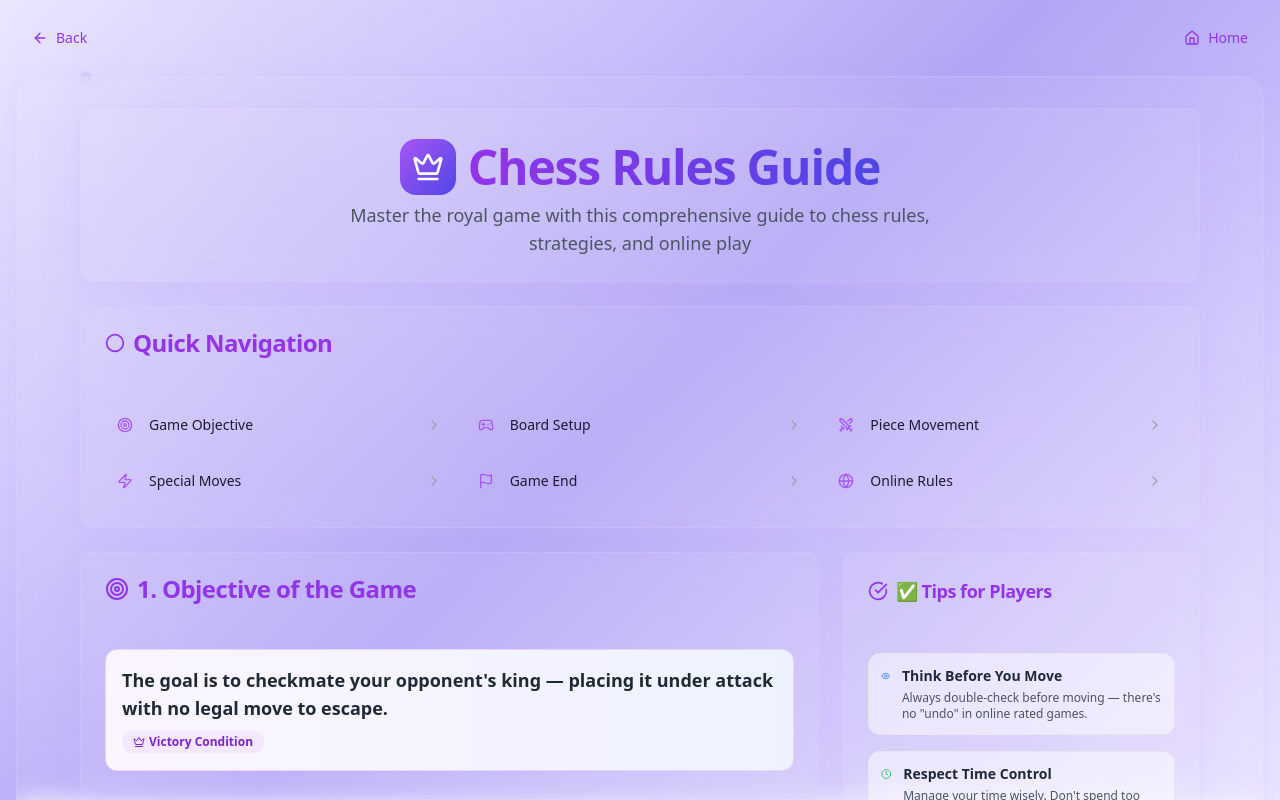
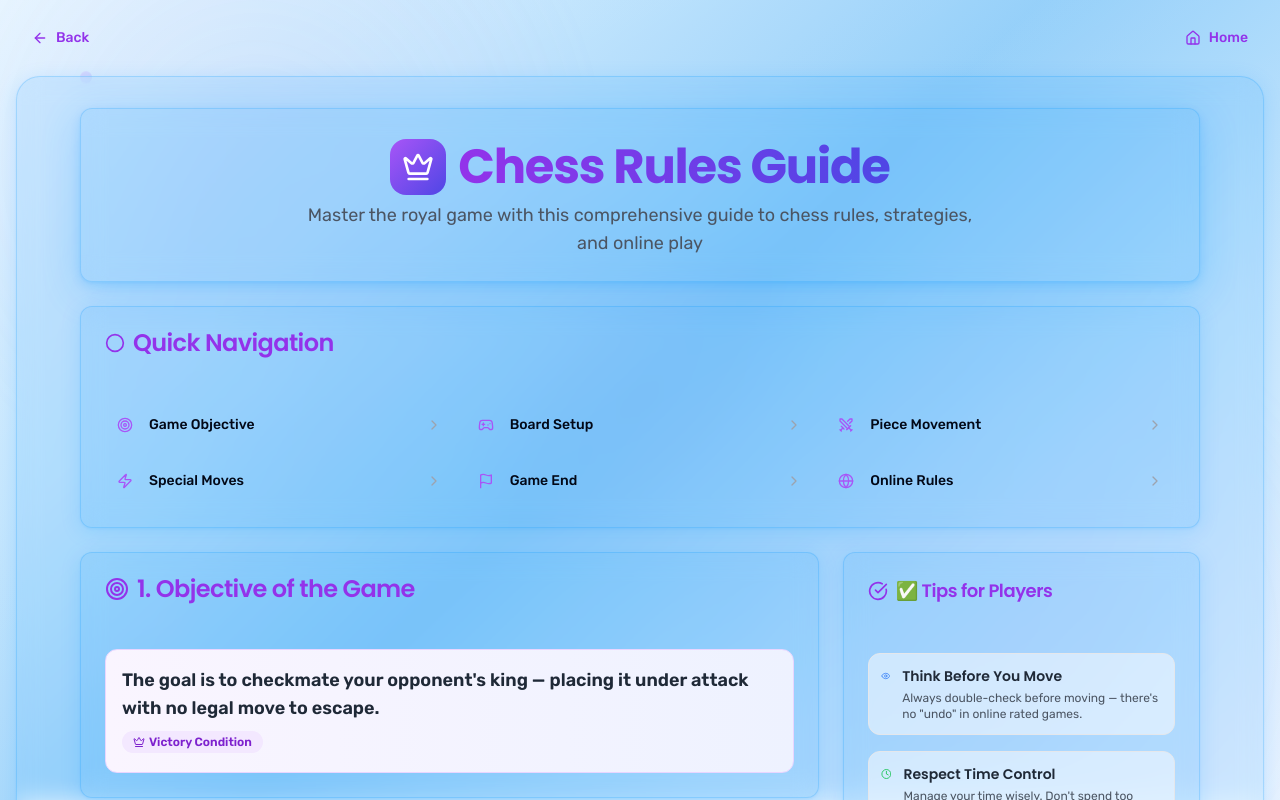
Before and after one commit to Novo0007/kingly-cash-chess, a React (Vite) app: page /chess-rules in a window 1280 px wide. Shown: the top 800 px of the page. Built offline with nearby package versions, Linux system fonts and the light colour scheme.

Commit message:
Add Google Fonts for Rubik and Poppins typography
cgen-be30af82f7334813a1e0541c799a5f43

```diff
--- a/index.html
+++ b/index.html
@@ -25,6 +25,14 @@
       content="https://lovable.dev/opengraph-image-p98pqg.png"
     />
 
+    <!-- Google Fonts for Modern Typography -->
+    <link rel="preconnect" href="https://fonts.googleapis.com" />
+    <link rel="preconnect" href="https://fonts.gstatic.com" crossorigin />
+    <link
+      href="https://fonts.googleapis.com/css2?family=Rubik:ital,wght@0,300;0,400;0,500;0,600;0,700;0,800;0,900;1,300;1,400;1,500;1,600;1,700;1,800;1,900&family=Poppins:ital,wght@0,100;0,200;0,300;0,400;0,500;0,600;0,700;0,800;0,900;1,100;1,200;1,300;1,400;1,500;1,600;1,700;1,800;1,900&display=swap"
+      rel="stylesheet"
+    />
+
     <!-- Razorpay Payment Gateway Script -->
     <script src="https://checkout.razorpay.com/v1/checkout.js"></script>
   </head>
--- a/src/index.css
+++ b/src/index.css
@@ -2,90 +2,91 @@
 @tailwind components;
 @tailwind utilities;
 
-/* Beautiful Lavender Theme - Elegant and Professional */
+/* Vibrant Electric Blue Theme - Modern and Dynamic */
 
 @layer base {
   :root {
-    /* Lavender Theme Variables */
-    --background: 250 100% 98%;
-    --foreground: 250 30% 15%;
+    /* Electric Blue Theme Variables */
+    --background: 0 0% 100%;
+    --foreground: 222 84% 5%;
 
-    --card: 250 100% 96%;
-    --card-foreground: 250 30% 15%;
+    --card: 0 0% 100%;
+    --card-foreground: 222 84% 5%;
 
-    --popover: 250 100% 97%;
-    --popover-foreground: 250 30% 15%;
+    --popover: 0 0% 100%;
+    --popover-foreground: 222 84% 5%;
 
-    --primary: 250 85% 70%;
-    --primary-foreground: 250 100% 98%;
+    --primary: 205 100% 50%;
+    --primary-foreground: 0 0% 100%;
 
-    --secondary: 250 20% 88%;
-    --secondary-foreground: 250 30% 25%;
+    --secondary: 210 40% 98%;
+    --secondary-foreground: 222 47% 11%;
 
-    --muted: 250 15% 92%;
-    --muted-foreground: 250 30% 40%;
+    --muted: 210 40% 98%;
+    --muted-foreground: 215 15% 45%;
 
-    --accent: 270 80% 75%;
-    --accent-foreground: 250 100% 98%;
+    --accent: 205 95% 55%;
+    --accent-foreground: 0 0% 100%;
 
-    --destructive: 0 80% 65%;
-    --destructive-foreground: 250 100% 98%;
+    --destructive: 0 84% 60%;
+    --destructive-foreground: 0 0% 100%;
 
-    --border: 250 20% 85%;
-    --input: 250 20% 90%;
-    --ring: 250 85% 70%;
+    --border: 214 32% 91%;
+    --input: 214 32% 91%;
+    --ring: 205 100% 50%;
 
     --radius: 0.75rem;
 
-    /* Lavender specific colors */
-    --lavender-50: 250 100% 98%;
-    --lavender-100: 250 100% 95%;
-    --lavender-200: 250 90% 88%;
-    --lavender-300: 250 80% 80%;
-    --lavender-400: 250 75% 70%;
-    --lavender-500: 250 70% 60%;
-    --lavender-600: 250 65% 50%;
-    --lavender-700: 250 60% 40%;
-    --lavender-800: 250 55% 30%;
-    --lavender-900: 250 50% 20%;
+    /* Electric Blue specific colors */
+    --electric-50: 205 100% 98%;
+    --electric-100: 205 100% 95%;
+    --electric-200: 205 95% 88%;
+    --electric-300: 205 90% 78%;
+    --electric-400: 205 85% 65%;
+    --electric-500: 205 100% 50%;
+    --electric-600: 205 100% 45%;
+    --electric-700: 205 100% 38%;
+    --electric-800: 205 100% 30%;
+    --electric-900: 205 100% 22%;
 
     /* Complementary colors */
-    --lavender-accent: 270 80% 75%;
-    --lavender-soft: 280 60% 85%;
-    --lavender-muted: 250 30% 88%;
-    --lavender-text: 250 40% 25%;
-    --lavender-light: 250 100% 99%;
+    --electric-accent: 195 100% 55%;
+    --electric-soft: 200 80% 85%;
+    --electric-muted: 210 30% 88%;
+    --electric-text: 222 84% 5%;
+    --electric-light: 0 0% 100%;
+    --electric-neutral: 220 13% 91%;
   }
 
   .dark {
-    /* Dark lavender theme */
-    --background: 250 20% 8%;
-    --foreground: 250 100% 95%;
+    /* Dark electric blue theme */
+    --background: 222 84% 5%;
+    --foreground: 0 0% 98%;
 
-    --card: 250 25% 12%;
-    --card-foreground: 250 100% 95%;
+    --card: 222 84% 8%;
+    --card-foreground: 0 0% 98%;
 
-    --popover: 250 25% 10%;
-    --popover-foreground: 250 100% 95%;
+    --popover: 222 84% 5%;
+    --popover-foreground: 0 0% 98%;
 
-    --primary: 250 70% 60%;
-    --primary-foreground: 250 20% 8%;
+    --primary: 205 100% 55%;
+    --primary-foreground: 222 84% 5%;
 
-    --secondary: 250 20% 18%;
-    --secondary-foreground: 250 100% 95%;
+    --secondary: 217 33% 17%;
+    --secondary-foreground: 0 0% 98%;
 
-    --muted: 250 20% 15%;
-    --muted-foreground: 250 40% 70%;
+    --muted: 217 33% 17%;
+    --muted-foreground: 215 20% 65%;
 
-    --accent: 270 70% 65%;
-    --accent-foreground: 250 20% 8%;
+    --accent: 205 95% 60%;
+    --accent-foreground: 222 84% 5%;
 
-    --destructive: 0 70% 55%;
-    --destructive-foreground: 250 100% 95%;
+    --destructive: 0 84% 60%;
+    --destructive-foreground: 0 0% 98%;
 
-    --border: 250 20% 20%;
-    --input: 250 20% 15%;
-    --ring: 250 70% 60%;
+    --border: 217 33% 17%;
+    --input: 217 33% 17%;
+    --ring: 205 100% 55%;
   }
 }
 
@@ -95,60 +96,101 @@
   }
   body {
     @apply bg-background text-foreground;
+    font-family:
+      "Rubik",
+      "Poppins",
+      system-ui,
+      -apple-system,
+      sans-serif;
     font-feature-settings:
       "rlig" 1,
       "calt" 1;
+    line-height: 1.6;
+  }
+
+  h1,
+  h2,
+  h3,
+  h4,
+  h5,
+  h6 {
+    font-family:
+      "Poppins",
+      "Rubik",
+      system-ui,
+      -apple-system,
+      sans-serif;
+    font-weight: 600;
+    line-height: 1.2;
+  }
+
+  .font-heading {
+    font-family:
+      "Poppins",
+      "Rubik",
+      system-ui,
+      -apple-system,
+      sans-serif;
+  }
+
+  .font-body {
+    font-family:
+      "Rubik",
+      "Poppins",
+      system-ui,
+      -apple-system,
+      sans-serif;
   }
 }
 
-/* Lavender-themed custom classes */
-.lavender-gradient {
+/* Electric Blue themed custom classes */
+.electric-gradient {
   background: linear-gradient(
     135deg,
-    hsl(var(--lavender-100)) 0%,
-    hsl(var(--lavender-200)) 25%,
-    hsl(var(--lavender-300)) 50%,
-    hsl(var(--lavender-200)) 75%,
-    hsl(var(--lavender-100)) 100%
+    hsl(var(--electric-100)) 0%,
+    hsl(var(--electric-200)) 25%,
+    hsl(var(--electric-300)) 50%,
+    hsl(var(--electric-200)) 75%,
+    hsl(var(--electric-100)) 100%
   );
 }
 
-.lavender-gradient-dark {
+.electric-gradient-dark {
   background: linear-gradient(
     135deg,
-    hsl(var(--lavender-800)) 0%,
-    hsl(var(--lavender-700)) 25%,
-    hsl(var(--lavender-600)) 50%,
-    hsl(var(--lavender-700)) 75%,
-    hsl(var(--lavender-800)) 100%
+    hsl(var(--electric-800)) 0%,
+    hsl(var(--electric-700)) 25%,
+    hsl(var(--electric-600)) 50%,
+    hsl(var(--electric-700)) 75%,
+    hsl(var(--electric-800)) 100%
   );
 }
 
-.lavender-glass {
-  background: rgba(230, 220, 255, 0.1);
+.electric-glass {
+  background: rgba(0, 150, 255, 0.1);
   backdrop-filter: blur(12px);
-  border: 1px solid rgba(230, 220, 255, 0.2);
+  border: 1px solid rgba(0, 150, 255, 0.2);
 }
 
-.lavender-shadow {
+.electric-shadow {
   box-shadow:
-    0 4px 20px rgba(199, 180, 255, 0.15),
-    0 1px 3px rgba(199, 180, 255, 0.1);
+    0 4px 20px rgba(0, 150, 255, 0.15),
+    0 1px 3px rgba(0, 150, 255, 0.1);
 }
 
-.lavender-shadow-lg {
+.electric-shadow-lg {
   box-shadow:
-    0 10px 40px rgba(199, 180, 255, 0.2),
-    0 4px 12px rgba(199, 180, 255, 0.15),
-    0 1px 3px rgba(199, 180, 255, 0.1);
+    0 10px 40px rgba(0, 150, 255, 0.2),
+    0 4px 12px rgba(0, 150, 255, 0.15),
+    0 1px 3px rgba(0, 150, 255, 0.1);
 }
 
-.lavender-text-gradient {
+.electric-text-gradient {
   background: linear-gradient(
     135deg,
-    hsl(var(--lavender-600)) 0%,
-    hsl(var(--lavender-accent)) 50%,
-    hsl(var(--lavender-500)) 100%
+    hsl(var(--electric-600)) 0%,
+    hsl(var(--electric-accent)) 50%,
+    hsl(var(--electric-500)) 100%
   );
   background-clip: text;
   -webkit-background-clip: text;
@@ -157,41 +199,77 @@
   animation: gradientShift 3s ease-in-out infinite;
 }
 
-.lavender-button {
+.electric-button {
   background: linear-gradient(
     135deg,
-    hsl(var(--lavender-500)) 0%,
-    hsl(var(--lavender-600)) 100%
+    hsl(var(--electric-500)) 0%,
+    hsl(var(--electric-600)) 100%
   );
   color: white;
-  border: 1px solid hsl(var(--lavender-400));
+  border: 1px solid hsl(var(--electric-400));
   transition: all 0.3s ease;
+  font-weight: 500;
 }
 
-.lavender-button:hover {
+.electric-button:hover {
   background: linear-gradient(
     135deg,
-    hsl(var(--lavender-600)) 0%,
-    hsl(var(--lavender-700)) 100%
+    hsl(var(--electric-600)) 0%,
+    hsl(var(--electric-700)) 100%
   );
   transform: translateY(-1px);
-  box-shadow: 0 4px 15px rgba(199, 180, 255, 0.3);
+  box-shadow: 0 4px 15px rgba(0, 150, 255, 0.3);
 }
 
-.lavender-border {
-  border-color: hsl(var(--lavender-300));
+.electric-border {
+  border-color: hsl(var(--electric-300));
 }
 
-.lavender-bg {
-  background-color: hsl(var(--lavender-50));
+.electric-bg {
+  background-color: hsl(var(--electric-50));
 }
 
-.lavender-bg-soft {
-  background-color: hsl(var(--lavender-100));
+.electric-bg-soft {
+  background-color: hsl(var(--electric-100));
 }
 
+.electric-text {
+  color: hsl(var(--electric-text));
+}
+
+/* Backwards compatibility classes */
+.lavender-gradient {
+  @apply electric-gradient;
+}
+.lavender-gradient-dark {
+  @apply electric-gradient-dark;
+}
+.lavender-glass {
+  @apply electric-glass;
+}
+.lavender-shadow {
+  @apply electric-shadow;
+}
+.lavender-shadow-lg {
+  @apply electric-shadow-lg;
+}
+.lavender-text-gradient {
+  @apply electric-text-gradient;
+}
+.lavender-button {
+  @apply electric-button;
+}
+.lavender-border {
+  @apply electric-border;
+}
+.lavender-bg {
+  @apply electric-bg;
+}
+.lavender-bg-soft {
+  @apply electric-bg-soft;
+}
 .lavender-text {
-  color: hsl(var(--lavender-text));
+  @apply electric-text;
 }
 
 /* Professional animations */
@@ -205,7 +283,7 @@
   }
 }
 
-@keyframes lavenderFloat {
+@keyframes electricFloat {
   0%,
   100% {
     transform: translateY(0px);
@@ -215,7 +293,7 @@
   }
 }
 
-@keyframes lavenderPulse {
+@keyframes electricPulse {
   0%,
   100% {
     opacity: 0.8;
@@ -227,18 +305,18 @@
   }
 }
 
-.lavender-float {
-  animation: lavenderFloat 3s ease-in-out infinite;
+.electric-float {
+  animation: electricFloat 3s ease-in-out infinite;
 }
 
-.lavender-pulse {
-  animation: lavenderPulse 2s ease-in-out infinite;
+.electric-pulse {
+  animation: electricPulse 2s ease-in-out infinite;
 }
 
 /* Professional loading animations */
-.lavender-spinner {
-  border: 3px solid hsl(var(--lavender-200));
-  border-top: 3px solid hsl(var(--lavender-500));
+.electric-spinner {
+  border: 3px solid hsl(var(--electric-200));
+  border-top: 3px solid hsl(var(--electric-500));
   border-radius: 50%;
   animation: spin 1s linear infinite;
 }
@@ -252,11 +330,11 @@
   }
 }
 
-.lavender-shimmer {
+.electric-shimmer {
   background: linear-gradient(
     90deg,
     transparent 0%,
-    rgba(230, 220, 255, 0.4) 50%,
+    rgba(0, 150, 255, 0.4) 50%,
     transparent 100%
   );
   background-size: 200% 100%;
@@ -272,42 +350,101 @@
   }
 }
 
+/* Backwards compatibility */
+.lavender-float {
+  @apply electric-float;
+}
+.lavender-pulse {
+  @apply electric-pulse;
+}
+.lavender-spinner {
+  @apply electric-spinner;
+}
+.lavender-shimmer {
+  @apply electric-shimmer;
+}
+
 /* Enhanced professional styling for components */
-.lavender-card {
+.electric-card {
   background: linear-gradient(
     135deg,
-    hsl(var(--lavender-50)) 0%,
-    hsl(var(--lavender-100)) 100%
+    hsl(var(--electric-50)) 0%,
+    hsl(var(--electric-100)) 100%
   );
-  border: 1px solid hsl(var(--lavender-200));
+  border: 1px solid hsl(var(--electric-200));
   border-radius: 12px;
   box-shadow:
-    0 4px 20px rgba(199, 180, 255, 0.08),
-    0 1px 3px rgba(199, 180, 255, 0.06);
+    0 4px 20px rgba(0, 150, 255, 0.08),
+    0 1px 3px rgba(0, 150, 255, 0.06);
+  font-family: "Rubik", system-ui, sans-serif;
 }
 
-.lavender-card:hover {
+.electric-card:hover {
   box-shadow:
-    0 8px 30px rgba(199, 180, 255, 0.12),
-    0 4px 12px rgba(199, 180, 255, 0.08);
+    0 8px 30px rgba(0, 150, 255, 0.12),
+    0 4px 12px rgba(0, 150, 255, 0.08);
   transform: translateY(-2px);
+  transition: all 0.3s cubic-bezier(0.4, 0, 0.2, 1);
 }
 
-.lavender-input {
-  background: hsl(var(--lavender-50));
-  border: 2px solid hsl(var(--lavender-200));
-  color: hsl(var(--lavender-text));
+.electric-input {
+  background: hsl(var(--electric-50));
+  border: 2px solid hsl(var(--electric-200));
+  color: hsl(var(--electric-text));
+  font-family: "Rubik", system-ui, sans-serif;
+  font-weight: 400;
 }
 
-.lavender-input:focus {
-  border-color: hsl(var(--lavender-500));
-  box-shadow: 0 0 0 3px rgba(199, 180, 255, 0.1);
+.electric-input:focus {
+  border-color: hsl(var(--electric-500));
+  box-shadow: 0 0 0 3px rgba(0, 150, 255, 0.1);
+}
+
+/* Backwards compatibility */
+.lavender-card {
+  @apply electric-card;
+}
+.lavender-input {
+  @apply electric-input;
+}
+
+/* Large tap targets for mobile */
+.tap-target {
+  min-height: 44px;
+  min-width: 44px;
+  display: flex;
+  align-items: center;
+  justify-content: center;
+}
+
+/* High contrast text for accessibility */
+.high-contrast {
+  color: hsl(var(--electric-text));
+  font-weight: 500;
+}
+
+/* Clean spacing utilities */
+.clean-spacing > * + * {
+  margin-top: 1rem;
+}
+
+.clean-spacing-sm > * + * {
+  margin-top: 0.5rem;
+}
+
+.clean-spacing-lg > * + * {
+  margin-top: 1.5rem;
 }
 
 /* Responsive design helpers */
 @media (max-width: 768px) {
-  .lavender-card {
+  .electric-card {
     border-radius: 8px;
     margin: 4px;
   }
+
+  .tap-target {
+    min-height: 48px;
+    min-width: 48px;
+  }
 }
--- a/tailwind.config.ts
+++ b/tailwind.config.ts
@@ -12,85 +12,90 @@ export default {
   theme: {
     container: {
       center: true,
-			padding: '2rem',
+      padding: "2rem",
       screens: {
-				'2xl': '1400px'
-			}
+        "2xl": "1400px",
+      },
     },
     extend: {
+      fontFamily: {
+        heading: ["Poppins", "Rubik", "system-ui", "sans-serif"],
+        body: ["Rubik", "Poppins", "system-ui", "sans-serif"],
+        sans: ["Rubik", "Poppins", "system-ui", "sans-serif"],
+      },
       colors: {
-				border: 'hsl(var(--border))',
-				input: 'hsl(var(--input))',
-				ring: 'hsl(var(--ring))',
-				background: 'hsl(var(--background))',
-				foreground: 'hsl(var(--foreground))',
+        border: "hsl(var(--border))",
+        input: "hsl(var(--input))",
+        ring: "hsl(var(--ring))",
+        background: "hsl(var(--background))",
+        foreground: "hsl(var(--foreground))",
         primary: {
-					DEFAULT: 'hsl(var(--primary))',
-					foreground: 'hsl(var(--primary-foreground))'
+          DEFAULT: "hsl(var(--primary))",
+          foreground: "hsl(var(--primary-foreground))",
         },
         secondary: {
-					DEFAULT: 'hsl(var(--secondary))',
-					foreground: 'hsl(var(--secondary-foreground))'
+          DEFAULT: "hsl(var(--secondary))",
+          foreground: "hsl(var(--secondary-foreground))",
         },
         destructive: {
-					DEFAULT: 'hsl(var(--destructive))',
-					foreground: 'hsl(var(--destructive-foreground))'
+          DEFAULT: "hsl(var(--destructive))",
+          foreground: "hsl(var(--destructive-foreground))",
         },
         muted: {
-					DEFAULT: 'hsl(var(--muted))',
-					foreground: 'hsl(var(--muted-foreground))'
+          DEFAULT: "hsl(var(--muted))",
+          foreground: "hsl(var(--muted-foreground))",
         },
         accent: {
-					DEFAULT: 'hsl(var(--accent))',
-					foreground: 'hsl(var(--accent-foreground))'
+          DEFAULT: "hsl(var(--accent))",
+          foreground: "hsl(var(--accent-foreground))",
         },
         popover: {
-					DEFAULT: 'hsl(var(--popover))',
-					foreground: 'hsl(var(--popover-foreground))'
+          DEFAULT: "hsl(var(--popover))",
+          foreground: "hsl(var(--popover-foreground))",
         },
         card: {
-					DEFAULT: 'hsl(var(--card))',
-					foreground: 'hsl(var(--card-foreground))'
+          DEFAULT: "hsl(var(--card))",
+          foreground: "hsl(var(--card-foreground))",
         },
         sidebar: {
-					DEFAULT: 'hsl(var(--sidebar-background))',
-					foreground: 'hsl(var(--sidebar-foreground))',
-					primary: 'hsl(var(--sidebar-primary))',
-					'primary-foreground': 'hsl(var(--sidebar-primary-foreground))',
-					accent: 'hsl(var(--sidebar-accent))',
-					'accent-foreground': 'hsl(var(--sidebar-accent-foreground))',
-					border: 'hsl(var(--sidebar-border))',
-					ring: 'hsl(var(--sidebar-ring))'
-				}
+          DEFAULT: "hsl(var(--sidebar-background))",
+          foreground: "hsl(var(--sidebar-foreground))",
+          primary: "hsl(var(--sidebar-primary))",
+          "primary-foreground": "hsl(var(--sidebar-primary-foreground))",
+          accent: "hsl(var(--sidebar-accent))",
+          "accent-foreground": "hsl(var(--sidebar-accent-foreground))",
+          border: "hsl(var(--sidebar-border))",
+          ring: "hsl(var(--sidebar-ring))",
+        },
       },
       borderRadius: {
-				lg: 'var(--radius)',
-				md: 'calc(var(--radius) - 2px)',
-				sm: 'calc(var(--radius) - 4px)'
+        lg: "var(--radius)",
+        md: "calc(var(--radius) - 2px)",
+        sm: "calc(var(--radius) - 4px)",
       },
       keyframes: {
-				'accordion-down': {
+        "accordion-down": {
           from: {
-						height: '0'
+            height: "0",
           },
           to: {
-						height: 'var(--radix-accordion-content-height)'
-					}
+            height: "var(--radix-accordion-content-height)",
           },
-				'accordion-up': {
+        },
+        "accordion-up": {
           from: {
-						height: 'var(--radix-accordion-content-height)'
+            height: "var(--radix-accordion-content-height)",
           },
           to: {
-						height: '0'
-					}
-				}
+            height: "0",
+          },
+        },
       },
       animation: {
-				'accordion-down': 'accordion-down 0.2s ease-out',
-				'accordion-up': 'accordion-up 0.2s ease-out'
-			}
-		}
+        "accordion-down": "accordion-down 0.2s ease-out",
+        "accordion-up": "accordion-up 0.2s ease-out",
+      },
+    },
   },
   plugins: [require("tailwindcss-animate")],
 } satisfies Config;
```
Also changed, not shown: src/App.tsx (+48 -42 lines). Lines whose indentation alone changed are shown as unchanged.
